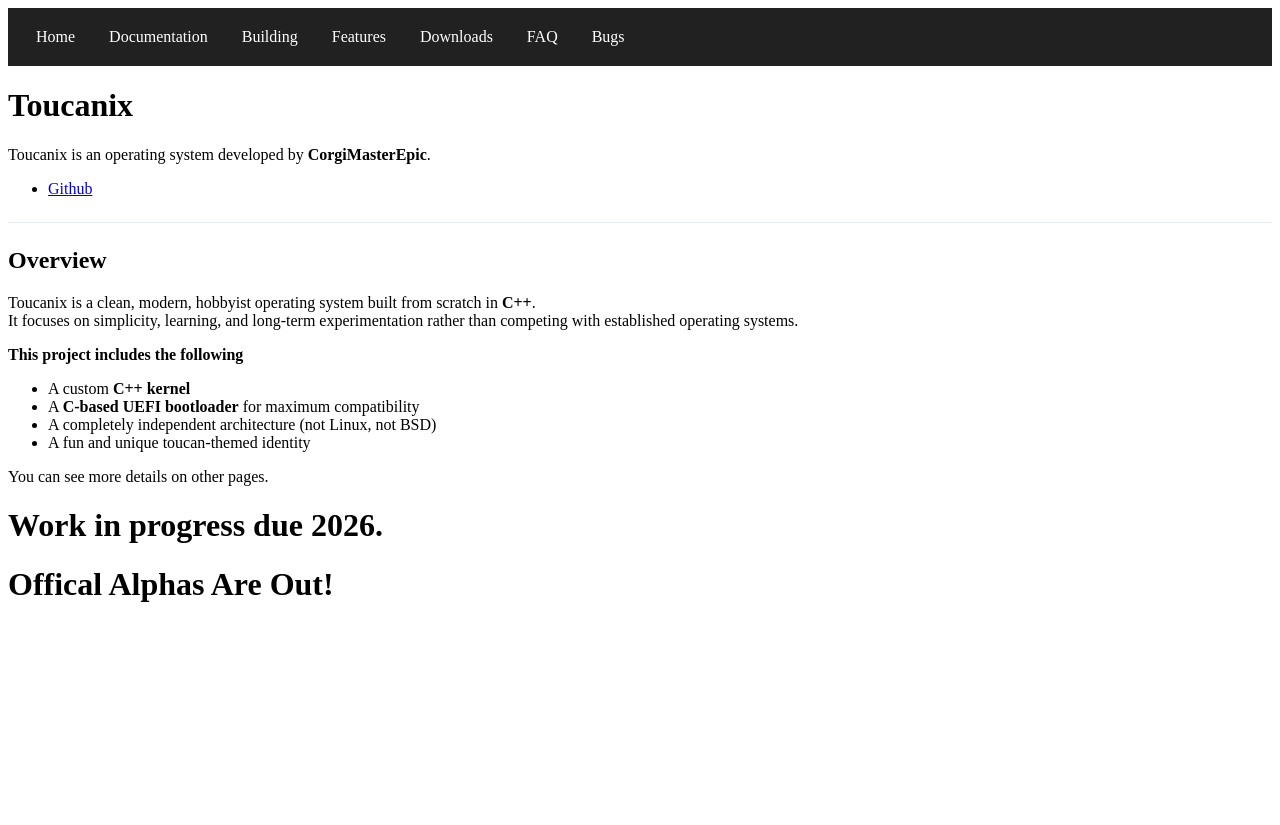
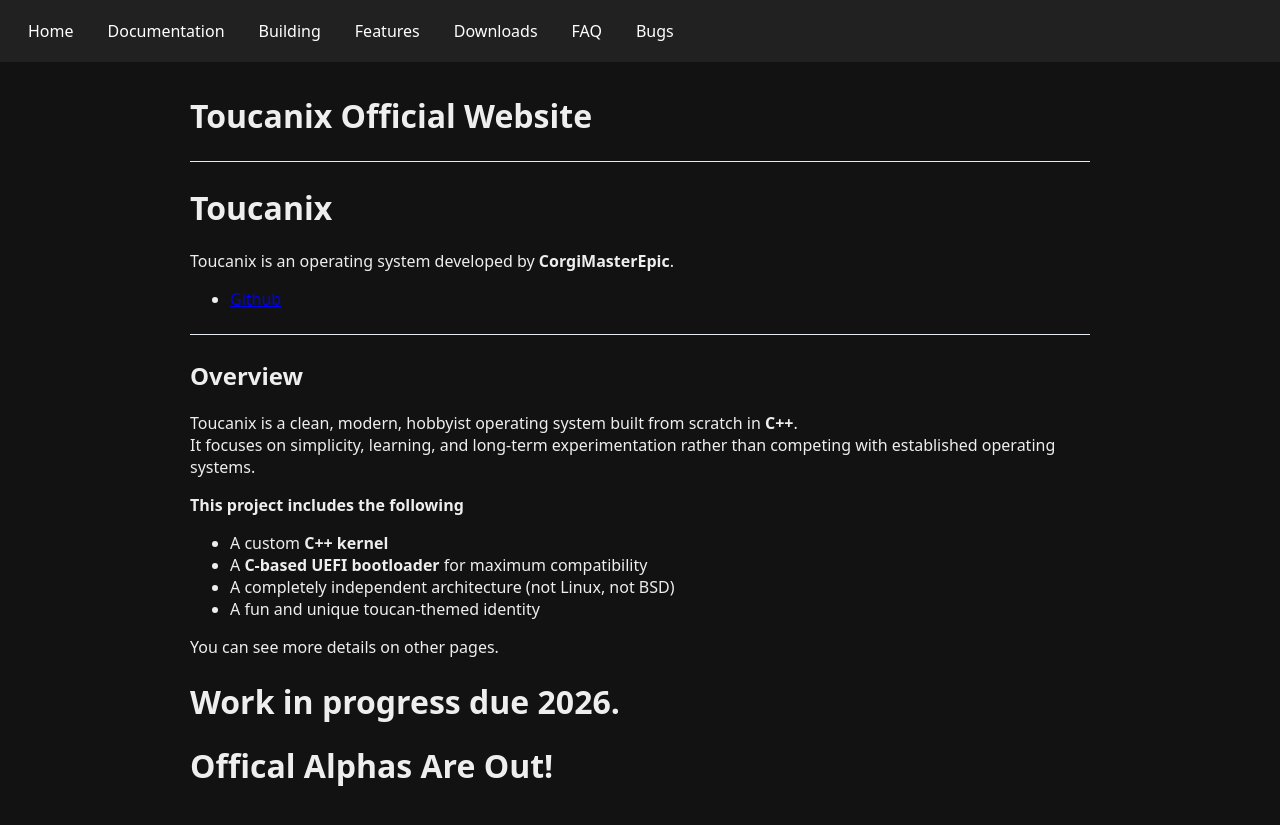
Before and after one commit to CorgiMasterEpic/toucanix-site, a Jekyll site: the page built from index.md, in a window 1280 px wide. Shown: the top 825 px of the page. Built offline with Jekyll 4.4.1, drawn with Linux system fonts in a browser that asks for light colours.

Commit message:
Refactor default layout with improved HTML structure

```diff
--- a/_layouts/default.html
+++ b/_layouts/default.html
@@ -1,5 +1,62 @@
+<!doctype html>
+<html lang="en">
+<head>
+  <meta charset="utf-8" />
+  <meta name="viewport" content="width=device-width,initial-scale=1" />
+  <title>{{ page.title | default: site.title }}</title>
+
+  <style>
+    body {
+      font-family: system-ui, -apple-system, "Segoe UI", Roboto, "Helvetica Neue", Arial;
+      margin: 0;
+      background: #121212;
+      color: #eee;
+    }
+
+    header {
+      background: #212121;
+      color: #fff;
+      padding: 12px 18px;
+    }
+
+    .nav {
+      display: flex;
+      gap: 14px;
+      align-items: center;
+    }
+
+    .nav a {
+      color: inherit;
+      text-decoration: none;
+      padding: 8px 10px;
+      border-radius: 6px;
+    }
+
+    .nav a:hover {
+      background: rgba(255,255,255,0.06);
+    }
+
+    .container {
+      max-width: 900px;
+      margin: 32px auto;
+      padding: 0 18px;
+    }
+
+    h1.site-title {
+      margin: 0 0 12px 0;
+    }
+
+    hr {
+      border: none;
+      border-top: 1px solid #333;
+      margin: 24px 0;
+    }
+  </style>
+
   <link rel="stylesheet" href="/assets/css/custom.css">
+</head>
 
+<body>
   <header>
     <nav class="nav" role="navigation" aria-label="Main navigation">
       <a href="{{ '/' | relative_url }}">Home</a>
@@ -12,4 +69,10 @@
     </nav>
   </header>
 
+  <main class="container">
+    <h1 class="site-title">{{ page.title }}</h1>
+    <hr>
     {{ content }}
+  </main>
+</body>
+</html>
```
Lines whose indentation alone changed are shown as unchanged.
